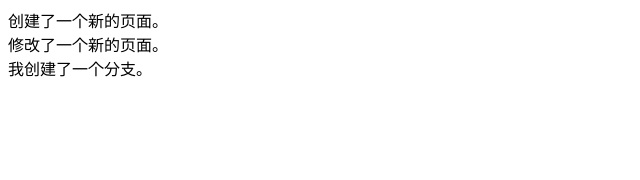
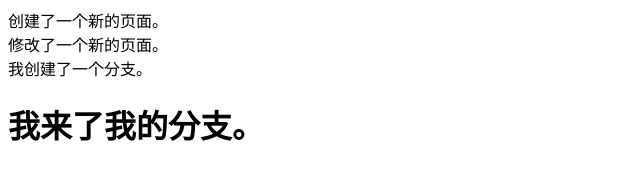
Before and after one commit to Lander-xiong/-news, a plain HTML site: page index.html in a window 1280 px wide. Shown: the whole page, without its empty margins (0-640 px from the left). Drawn offline with Linux system fonts and the light colour scheme.

Commit message:
我的分支xiong

```diff
--- a/index.html
+++ b/index.html
@@ -16,5 +16,6 @@
     <div>
         我创建了一个分支。
     </div>
+    <h1>我来了我的分支。</h1>
 </body>
 </html>
```
